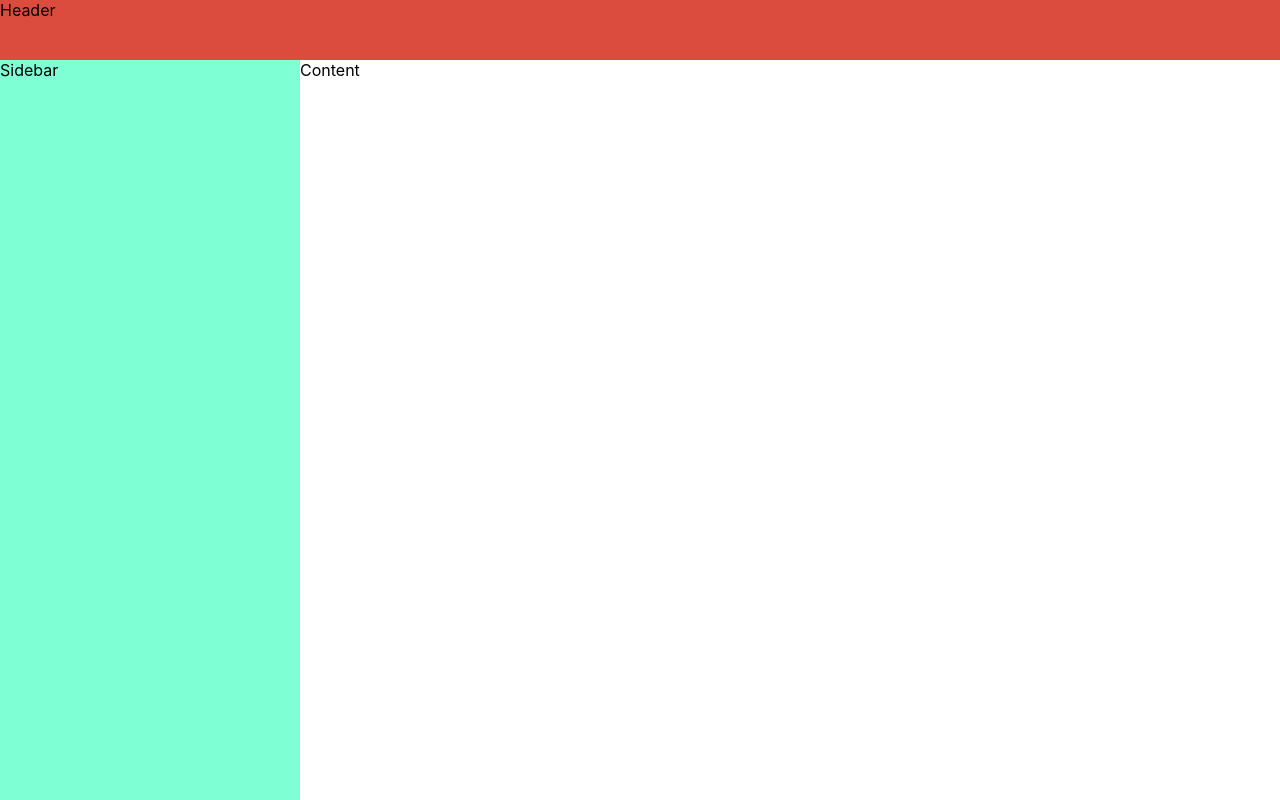
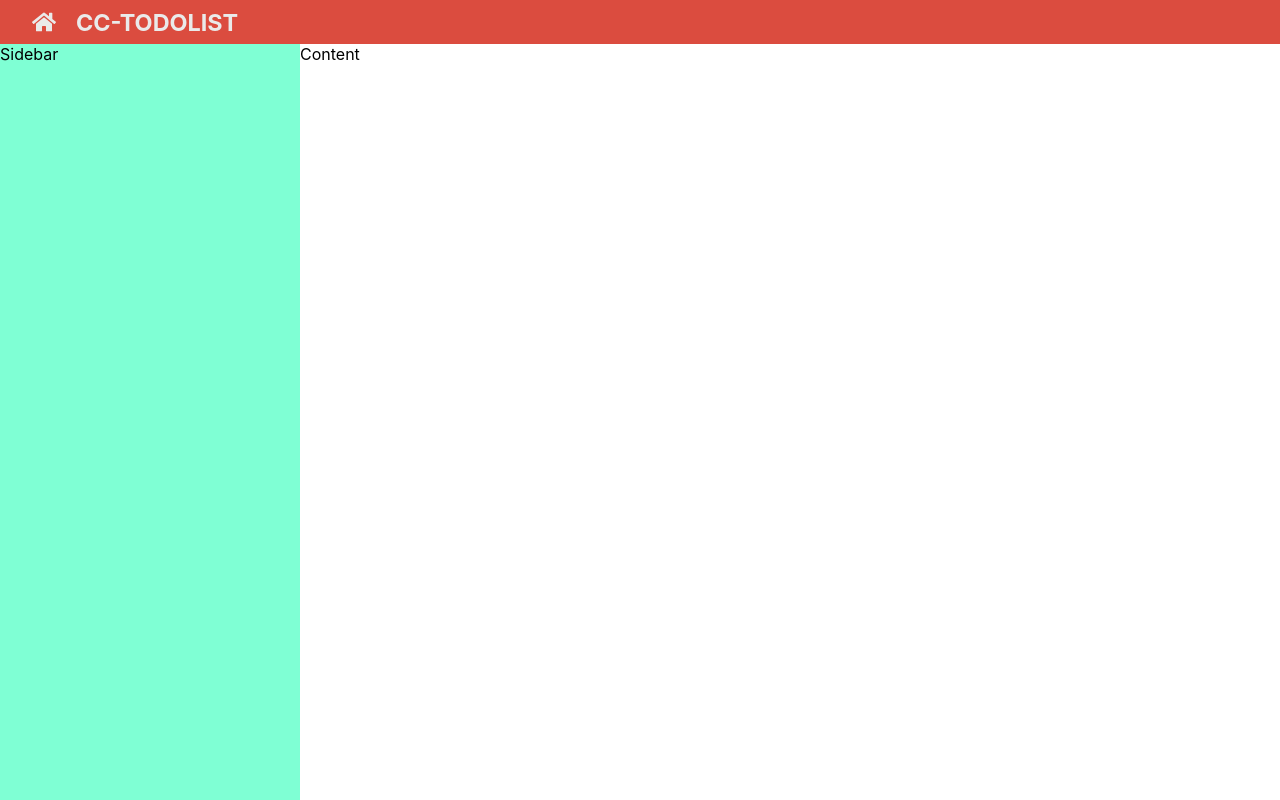
Before and after one commit to NANAIPRM/CC14-TODOLIST, a React (Create React App) app: page / in a window 1280 px wide. Built offline with nearby package versions, Linux system fonts and the light colour scheme.

Commit message:
finish : Header

```diff
--- a/package.json
+++ b/package.json
@@ -8,6 +8,7 @@
     "@testing-library/user-event": "^13.5.0",
     "react": "^18.2.0",
     "react-dom": "^18.2.0",
+    "react-icons": "^4.8.0",
     "react-scripts": "5.0.1",
     "sass": "^1.62.0",
     "web-vitals": "^2.1.4"
--- a/src/App.js
+++ b/src/App.js
@@ -1,10 +1,16 @@
 import "./App.scss";
+import { FaHome } from "react-icons/fa";
 
 function App() {
   return (
     <div className="container">
       {/* header */}
-      <header className="header">Header</header>
+      <header className="header">
+        <span>
+          <FaHome />
+        </span>
+        <h3>CC-TODOLIST</h3>
+      </header>
 
       {/* Sidebar  */}
       <aside className="sidebar">Sidebar</aside>
--- a/src/App.scss
+++ b/src/App.scss
@@ -1,7 +1,7 @@
 $primary : #db4c3f;
 $grey: rgb(234,234,234);
 $sidebar-width: 300px;
-$header-height:60px;
+$header-height:44px;
 
 .container{
     display: grid;
@@ -14,6 +14,19 @@
     background-color: $primary;
     grid-column: 1/3; // start // end
     grid-row:1/2;
+    display: flex;
+    align-items: center;
+    gap:20px;
+    padding: 0.5rem 2rem;
+    color: $grey;
+    font-size: 20px;
+
+    & > span{
+        display: flex;
+        align-items: center;
+        font-size: 24px;
+        cursor: pointer;
+    }
 }
 .sidebar{
     background-color: aquamarine;
```
Also changed, not shown: 1 other file (tests, documents, lock files or other folders).
